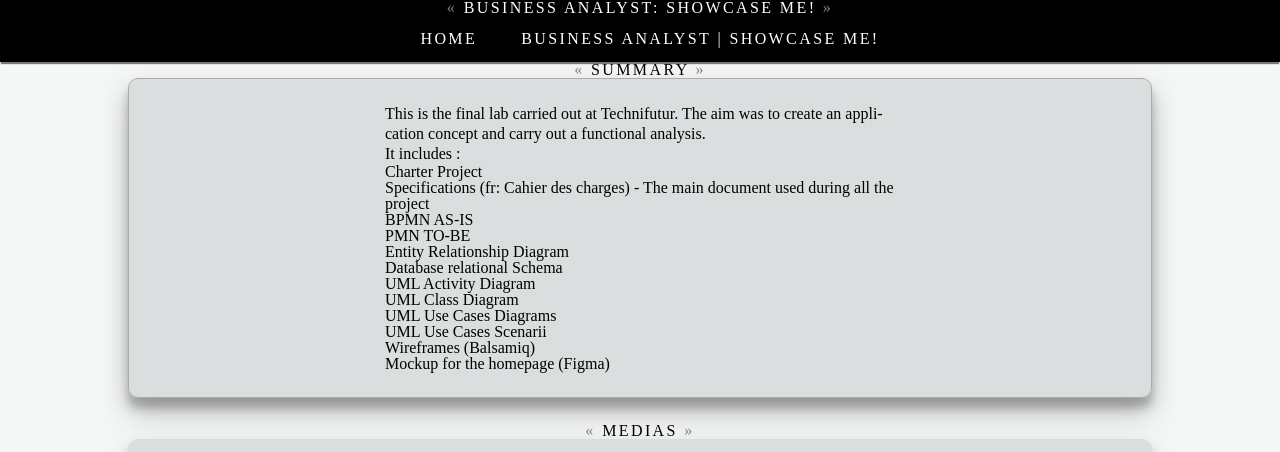
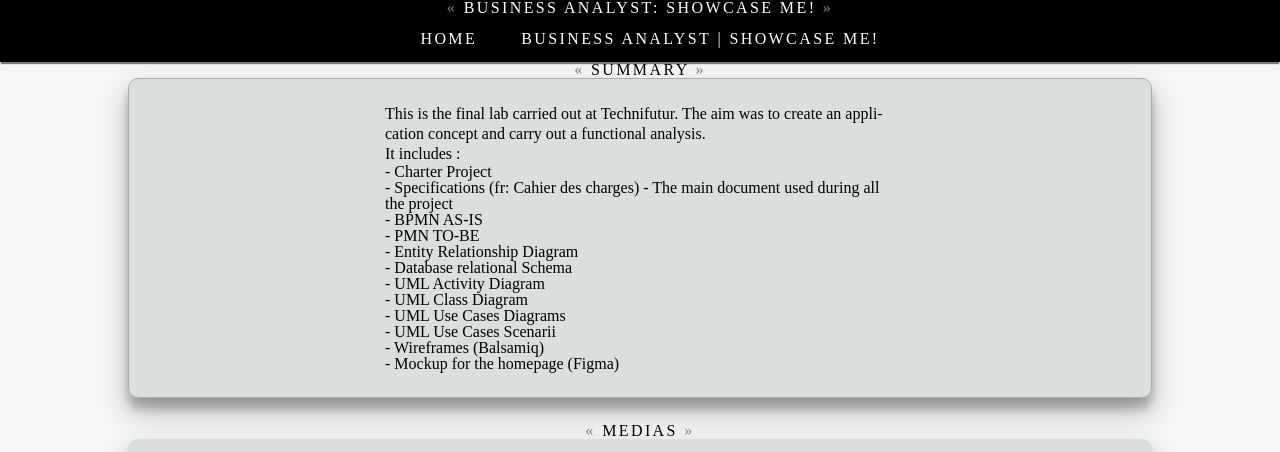
Before and after one commit to Raigyo/summary-portfolio, a website built with Parcel: page src/projects/ba/ba-showcaseme.html in a window 1280 px wide. Shown: the top 452 px of the page. Built offline with nearby package versions, Linux system fonts and the light colour scheme; files whose address does not match are found by name.

```diff
--- a/src/projects/ba/ba-showcaseme.html
+++ b/src/projects/ba/ba-showcaseme.html
@@ -57,18 +57,18 @@
         </p>
         <p>It includes : </p>
         <ul>
-          <ol>Charter Project</ol>
-          <ol>Specifications (fr: Cahier des charges) - The main document used during all the project</ol>
-          <ol>BPMN AS-IS</ol>
-          <ol>PMN TO-BE</ol>
-          <ol>Entity Relationship Diagram</ol>
-          <ol>Database relational Schema</ol>
-          <ol>UML Activity Diagram</ol>
-          <ol>UML Class Diagram</ol>
-          <ol> UML Use Cases Diagrams</ol>
-          <ol> UML Use Cases Scenarii</ol>
-          <ol>Wireframes (Balsamiq)</ol>
-          <ol> Mockup for the homepage (Figma)</ol>
+          <ol>- Charter Project</ol>
+          <ol>- Specifications (fr: Cahier des charges) - The main document used during all the project</ol>
+          <ol>- BPMN AS-IS</ol>
+          <ol>- PMN TO-BE</ol>
+          <ol>- Entity Relationship Diagram</ol>
+          <ol>- Database relational Schema</ol>
+          <ol>- UML Activity Diagram</ol>
+          <ol>- UML Class Diagram</ol>
+          <ol>- UML Use Cases Diagrams</ol>
+          <ol>- UML Use Cases Scenarii</ol>
+          <ol>- Wireframes (Balsamiq)</ol>
+          <ol>- Mockup for the homepage (Figma)</ol>
         <ul>
       </section>
       <!-- / SECTION SUMMARY -->
```
Also changed, not shown: src/projects/ba/ba-aeroclub.html (+9 -9 lines).
